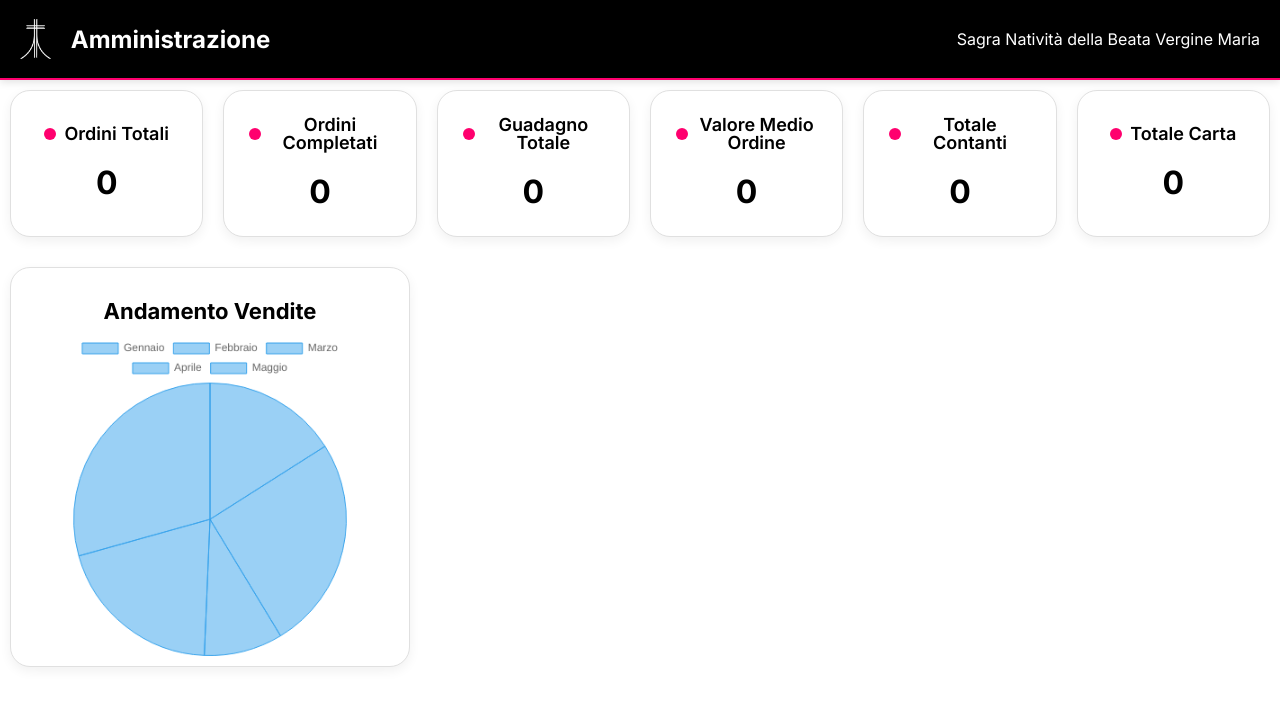
After one commit to davimeglioli/Byte-Bite, a Flask app: page /amministrazione/ in a window 1280 px wide. The commit adds this page. Shown: the top 706 px of the page. Run offline with Flask 3, Linux system fonts and the light colour scheme; parts of the project's set-up code (start-up, migrations or seed data) failed here and were passed over.

Commit message:
Add amministrazione page and update routing; refactor index and dashboard titles

```diff
--- a/app.py
+++ b/app.py
@@ -48,11 +48,11 @@ def get_db():
     return conn
 
 @app.route('/')
-def home():
+def index():
     return render_template('index.html')
 
 @app.route('/cassa/')
-def index():
+def cassa():
     conn = get_db()
     conn.row_factory = sq.Row
     cur = conn.cursor()
@@ -324,6 +324,10 @@ def cambia_stato_automatico(ordine_id, categoria, timer_id):
 
     safe_emit('aggiorna_dashboard', {'categoria': categoria}, room=categoria)
 
+@app.route('/amministrazione/')
+def amministrazione():
+    return render_template('amministrazione.html')
+
 if __name__ == '__main__':
     import socket
     s = socket.socket(socket.AF_INET, socket.SOCK_DGRAM)
--- a/static/css/style.css
+++ b/static/css/style.css
@@ -252,7 +252,7 @@ header p {
     margin-left: 10px;
 }
 
-.title circle {
+circle {
     fill: #FF006E;
 }
 
@@ -606,8 +606,121 @@ html, body, * {
     border: 1px solid #BFDFFF;
 }
 
+.recap-card {
+    background: #ffffff;
+    padding: 25px;
+    width: 260px;
+    border-radius: 20px;
+    border: 1px solid #E0E0E0;
+    margin: 10px;
+    display: flex;
+    flex-direction: column;
+    align-items: center;
+    justify-content: center;
+    text-align: center;
+    box-shadow: 0 4px 12px rgba(0,0,0,0.06);
+    transition: transform .2s ease, box-shadow .2s ease;
+}
+
+.recap-card .label {
+    display: flex;
+    align-items: center;
+    justify-content: center;
+    gap: 8px;
+}
+
+.recap-card .label svg {
+    display: block;
+    flex: 0 0 auto;
+}
+
+.recap-card .label .label-text {
+    margin: 0;
+    line-height: 1;
+    font-size: 18px;
+    font-weight: 600;
+    color: black;
+}
+
+.recap{
+    display: flex;
+    justify-content: flex-start;
+}
+
+.recap p{
+    font-size: 18px;
+    font-weight: 600;
+    display: flex;
+    align-items: center;
+    gap:8 px;
+    color: black;
+}
+
+.value {
+    text-align: center;
+    width: 100%;
+    font-size: 32px;
+    font-weight: bold;
+    margin-top: 16px;
+    color: black;
+}
+
+.recap p, .recap svg{
+    display: inline-flex;
+}
+
+.value {
+    font-size: 32px;
+    font-weight: bold;
+    margin-top: 20px;
+    color: black;
+    text-align: center;
+    width: 100%;
+}
+
 body.dashboard {
     overflow-y: auto;
+}
+
+body.amministrazione {
+    overflow-y: auto;
+    height: auto;
+}
+
+.grafico-card {
+    background: #ffffff;
+    border-radius: 20px;
+    border: 1px solid #E0E0E0;
+    box-shadow: 0 4px 12px rgba(0, 0, 0, 0.06);
+    margin: 20px 10px;
+    padding: 20px 30px;
+    width: 400px;
+    height: 400px;
+    display: flex;
+    flex-direction: column;
+    align-items: center;
+    overflow: hidden;
+}
+
+.grafico-card h3 {
+    font-size: 22px;
+    font-weight: 700;
+    color: black;
+    margin-bottom: 10px;
+}
+
+.grafico-card canvas {
+    flex-grow: 1;
+    width: 90% !important;
+    height: 100% !important;
+}
+
+.grafico-card svg circle {
+    fill: #FF006E;
+}
+
+.grafico-card svg {
+    margin-bottom: 10px;
 }
 
 .menu nav,
--- /dev/null
+++ b/templates/amministrazione.html
@@ -0,0 +1,120 @@
+<!DOCTYPE html>
+<html lang="it">
+    <head>
+        <meta charset="UTF-8">
+        <link rel="stylesheet" href="{{ url_for('static', filename='css/style.css') }}">
+        <link rel="preconnect" href="https://fonts.googleapis.com">
+        <link rel="preconnect" href="https://fonts.gstatic.com" crossorigin>
+        <link rel="icon" type="image/x-icon" href="{{ url_for('static', filename='favicon.ico') }}">
+        <link href="https://fonts.googleapis.com/css2?family=Inter:ital,opsz,wght@0,14..32,100..900;1,14..32,100..900&display=swap" rel="stylesheet">
+        <script src="https://cdn.jsdelivr.net/npm/chart.js"></script>
+        <title>Amministrazione</title>
+    </head>
+    <header>
+        <div class="logo">
+            <img src="{{ url_for('static', filename='logo.png') }}" alt="Logo">
+            <h2>Amministrazione</h2>
+        </div>
+        <p>Sagra Natività della Beata Vergine Maria</p>
+    </header>
+
+    <body class="amministrazione">
+        <section class="recap">
+            <div class="recap-card">
+                <div class="label">
+                    <svg xmlns="http://www.w3.org/2000/svg" width="12" height="12">
+                        <circle cx="6" cy="6" r="6"/>
+                    </svg>
+                    <span class="label-text">Ordini Totali</span>
+                </div>
+                <div class="value">0</div>
+            </div>
+
+            <div class="recap-card">
+                <div class="label">
+                    <svg xmlns="http://www.w3.org/2000/svg" width="12" height="12">
+                        <circle cx="6" cy="6" r="6"/>
+                    </svg>
+                    <span class="label-text">Ordini Completati</span>
+                </div>
+                <div class="value">0</div>
+            </div>
+
+            <div class="recap-card">
+                <div class="label">
+                    <svg xmlns="http://www.w3.org/2000/svg" width="12" height="12">
+                        <circle cx="6" cy="6" r="6"/>
+                    </svg>
+                    <span class="label-text">Guadagno Totale</span>
+                </div>
+                <div class="value">0</div>
+            </div>
+
+            <div class="recap-card">
+                <div class="label">
+                    <svg xmlns="http://www.w3.org/2000/svg" width="12" height="12">
+                        <circle cx="6" cy="6" r="6"/>
+                    </svg>
+                    <span class="label-text">Valore Medio Ordine</span>
+                </div>
+                <div class="value">0</div>
+            </div>
+
+            <div class="recap-card">
+                <div class="label">
+                    <svg xmlns="http://www.w3.org/2000/svg" width="12" height="12">
+                        <circle cx="6" cy="6" r="6"/>
+                    </svg>
+                    <span class="label-text">Totale Contanti</span>
+                </div>
+                <div class="value">0</div>
+            </div>
+
+            <div class="recap-card">
+                <div class="label">
+                    <svg xmlns="http://www.w3.org/2000/svg" width="12" height="12">
+                        <circle cx="6" cy="6" r="6"/>
+                    </svg>
+                    <span class="label-text">Totale Carta</span>
+                </div>
+                <div class="value">0</div>
+            </div>
+        </section>
+
+        <section class="grafico-card">
+            <svg xmlns="http://www.w3.org/2000/svg" width="12" height="12">
+                <circle cx="6" cy="6" r="6"/>
+            </svg>
+            <h3>Andamento Vendite</h3>
+            <canvas id="grafico"></canvas>
+        </section>
+
+        <script>
+            // Dati di esempio (statici)
+            const data = {
+            etichette: ["Gennaio", "Febbraio", "Marzo", "Aprile", "Maggio"],
+            valori: [12, 19, 7, 15, 22]
+            };
+
+            // Creazione del grafico
+            const ctx = document.getElementById('grafico').getContext('2d');
+            new Chart(ctx, {
+            type: 'pie',
+            data: {
+                labels: data.etichette,
+                datasets: [{
+                label: 'Vendite',
+                data: data.valori,
+                backgroundColor: 'rgba(54, 162, 235, 0.5)',
+                borderColor: 'rgba(54, 162, 235, 1)',
+                borderWidth: 1
+                }]
+            },
+            options: {
+                responsive: true,       // si adatta automaticamente al contenitore
+                maintainAspectRatio: false,
+            }
+            });
+        </script>
+    </body>
+</html>
--- a/templates/dashboard.html
+++ b/templates/dashboard.html
@@ -7,7 +7,7 @@
         <link rel="preconnect" href="https://fonts.gstatic.com" crossorigin>
         <link rel="icon" type="image/x-icon" href="{{ url_for('static', filename='favicon.ico') }}">
         <link href="https://fonts.googleapis.com/css2?family=Inter:ital,opsz,wght@0,14..32,100..900;1,14..32,100..900&display=swap" rel="stylesheet">
-        <title>Dashboard</title>
+        <title>Dashboard {{categoria}}</title>
     </head>
     <header>
         <div class="logo">
```
Also changed, not shown: templates/index.html (+3 -6 lines), 1 other file.
